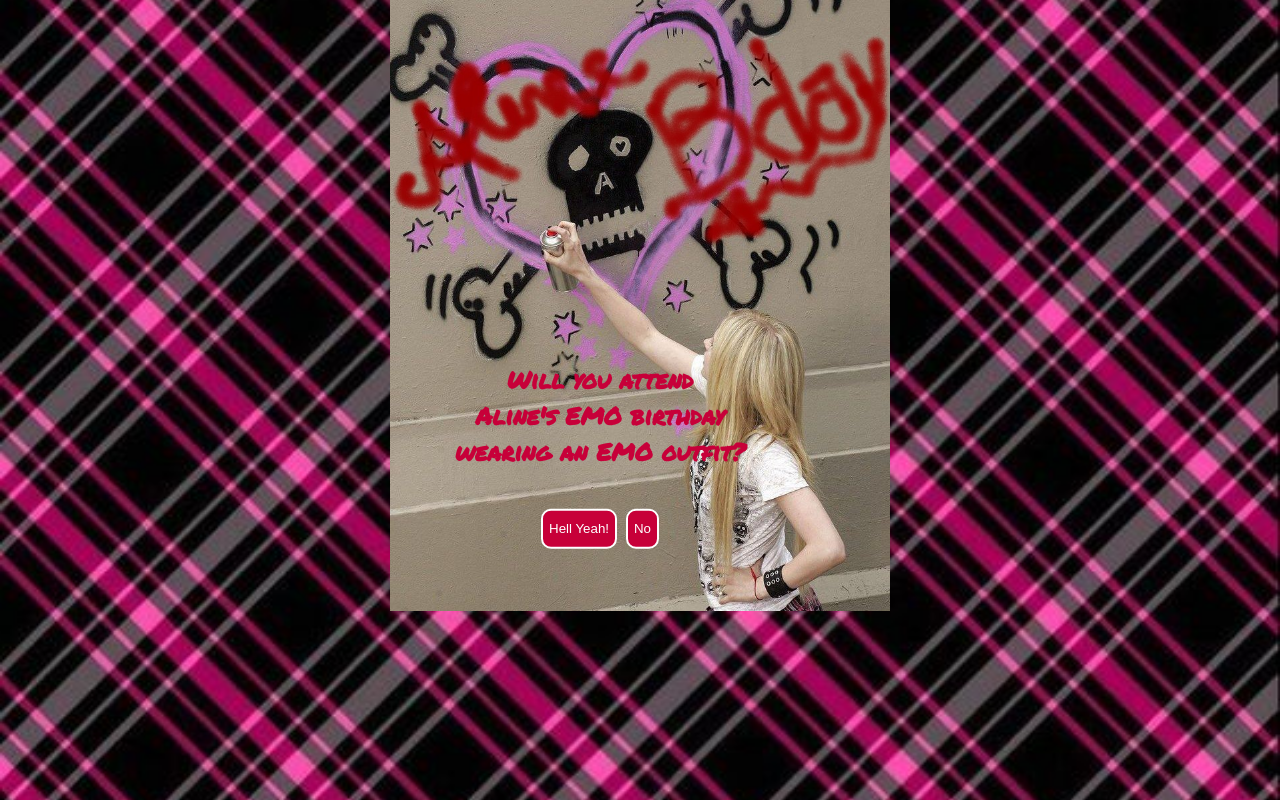
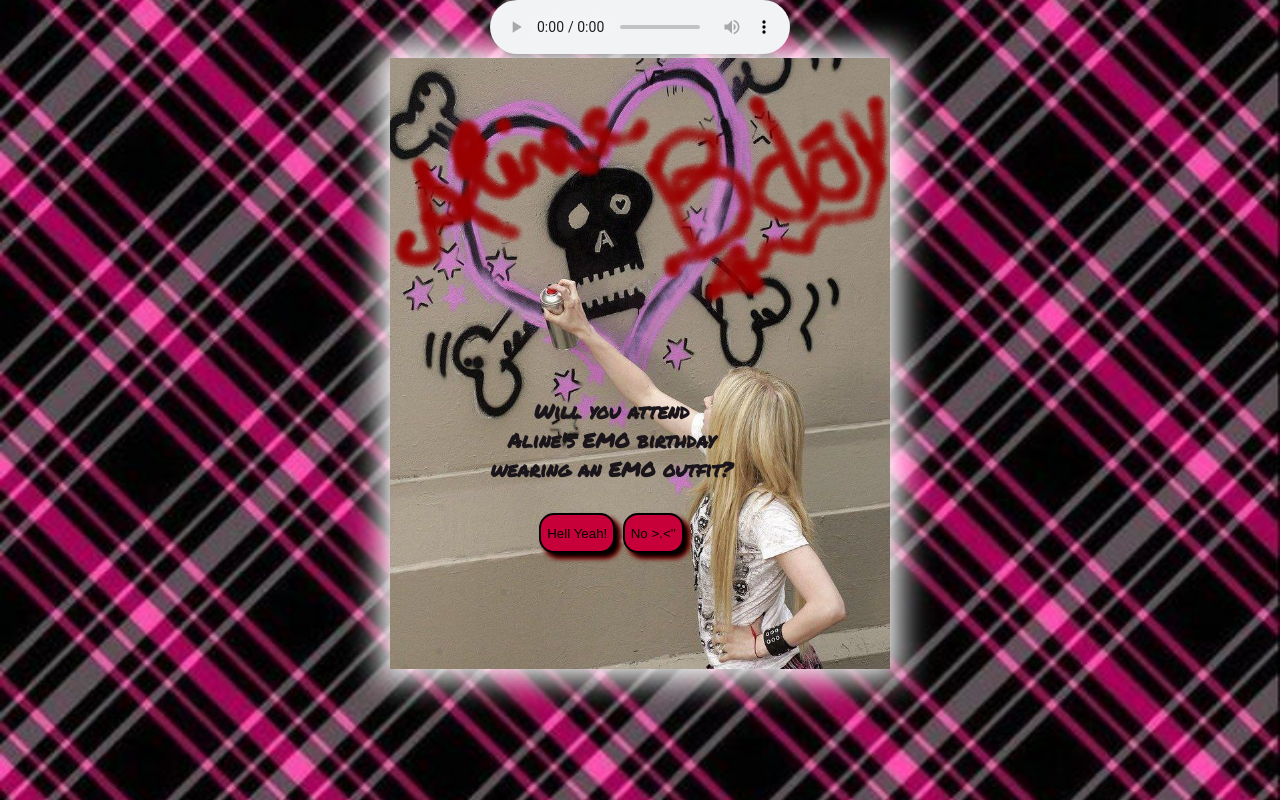
Before and after one commit to Alinoker/emo-birthday, a plain HTML site: page index.html in a window 1280 px wide. Drawn offline with Linux system fonts and the light colour scheme.

Commit message:
changed the colors. Added music

```diff
--- a/index.html
+++ b/index.html
@@ -19,7 +19,8 @@
 
         .birthday-container {
             position: sticky;
-            width: 500px;
+            width: 80%; /*use % instead of pixels*/
+            max-width: 500px; /*max-width to prevent becoming too wide on larger screens*/
             height: 500px;
             margin: auto;
         }
@@ -28,55 +29,79 @@
             display: block;
             width: 100%;
             height: auto;
+            box-shadow: 0 0 30px 10px;
+
         }
 
         .image-caption{
             position: absolute;
-            top: 91%; /*my message lower or up */
+            top: 95%; /*my message lower or up */
             transform: translateY(-50%);
             left: 0%;
-            width: 80%;
-            font-family: 'Permanent Marker', cursive;
-            color: #C70039;
-            padding: 10px;
+            width: 83%;
+            font-family: 'Permanent Marker', cursive, sans-serif; /*sans-serif if font fails to load*/
+            color: #1a151a;
+            padding: 14px;
             margin: 0;
-            font-size: 24px;
+            font-size: 20px;
             font-weight: bold;
         }
 
         #sim {
             height: 40px;
             background-color: #C70039;
-            border: 2px solid white;
-            border-radius: 10px;
-            color:white;
+            border: 2px solid black;
+            border-radius: 15px;
+            color:black;
             margin-right: -10px;
+            box-shadow: 5px 5px 5px black,
+                        5px 5px 5px red;
+
         }
 
         #nao {
             height: 40px;
             background-color: #C70039;
-            border: 2px solid white;
-            border-radius: 10px;
-            color:white;
+            border: 2px solid black;
+            border-radius: 15px;
+            color:black;
             margin-left: 10px;
+            box-shadow: 5px 5px 5px black,
+                        5px 5px 5px red;
+
         }
     </style>
 </head>
 <body>
     <div class="birthday-container">
-        <img class="birthday-image" src="images/goth.jpg" alt="Goth Image">
+
+        <audio controls autoplay>
+            <source src="file:///C:/Users/aline/repos/emo-birthday/simpleplan.mp3" type="audio/mp3">
+            you're not emo enough that's why your browse doesn't support this audio.
+        </audio>
+        <img class="birthday-image" src="images/goth.jpg" alt="Avril Lavigne Image">
 
         <div class="image-caption">
             Will you attend <br>
             Aline's EMO birthday<br>
             wearing an EMO outfit? <br><br>
             <button id="sim">Hell Yeah! </button>
-            <button id="nao"> No </button>
+            <button id="nao"> No >.<'' </button>
         </div>
     </div>
 
-    <script src="script.js"></script>
+    <script>
+        document.addEventListener('DOMContentLoaded', function() {
+            var naoButton = document.getElementById('nao');
 
+            var leftPosition = Math.floor(math.random() * window.innerWidth);
+            var topPosition = Math.floor(Math.random() * window.innerHeight);
+            naoButton.style.position = 'absolute';
+            naoButton.style.left = leftPosition + 'px';
+            naoButton.style.top = topPosition + 'px';
+        }
+    </script>
+    //https://www.youtube.com/watch?v=hB991gO9UbQ
+}
 </body>
 </html>
--- a/script.js
+++ b/script.js
@@ -1,5 +1,7 @@
-function fuja(){
-    var botaoNao = document.getElementById("No")
+
+
+/*function fuja(){
+    var botaoNao = document.getElementById("nao");
 
     var larguraJanela = window.innerWidth;
     var alturaJanela = window.innerHeight;
@@ -10,6 +12,7 @@ function fuja(){
     var aleatorioX = Math.floor(Math.random() * maxX);
     var aleatorioY = Math.floor(Math.random() * maxY);
 
+    botaoNao.style.position = "absolute";
     botaoNao.style.left = aleatorioX + "px";
     botaoNao.style.top = aleatorioY + "px";
-}
+}*/
```
Also changed, not shown: package-lock.json, 1 other file.
